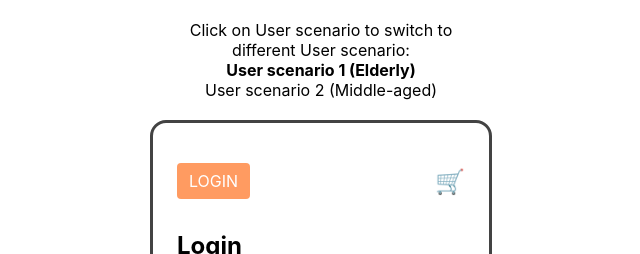
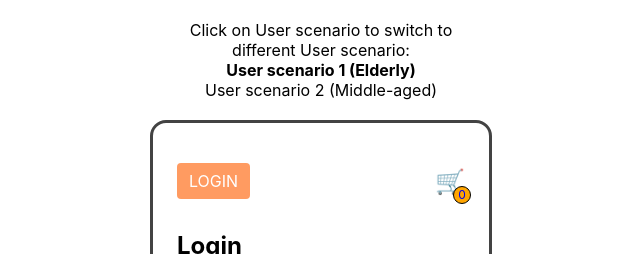
Before and after one commit to snemvalts/ux-ui-software-prototype, a React (Create React App) app: page /ux-ui-software-prototype/login in a window 1280 px wide. Shown: the top 254 px of the page, without its empty margins (319-959 px from the left). Built offline with nearby package versions, Linux system fonts and the light colour scheme.

Commit message:
Added cart counter

```diff
--- a/src/App.js
+++ b/src/App.js
@@ -46,6 +46,19 @@ const HeaderContainer = styled.div`
   align-items: center;
 `;
 
+const CartCounter = styled.span`
+    position: absolute;
+    border: 1px solid black;
+    border-radius: 50%;
+    width: 16px;
+    height: 16px;
+    font-size: 12px;
+    text-align: center;
+    background: orange;
+    right: -6px;
+    bottom: -8px;
+`;
+
 export const SubmitButton = styled.div`
   padding: 8px 12px;
   text-transform: uppercase;
@@ -71,13 +84,20 @@ const UCSwitch = () => {
         </UCSwitchContainer>
     )
 }
-export const Header = () =>
-    (
-    <HeaderContainer>
-      <Link to="/login" style={{textDecoration: 'none'}}><Button>Login</Button></Link>
-      <Link to="/checkout" style={{fontSize: '24px', textDecoration: 'none'}}><span>🛒</span></Link>
-    </HeaderContainer>
+export const Header = () => {
+    const [appstate] = useAppState();
+
+    return (
+        <HeaderContainer>
+            <Link to="/login" style={{textDecoration: 'none'}}><Button>Login</Button></Link>
+            <Link to="/checkout" style={{
+                fontSize: '24px',
+                textDecoration: 'none',
+                position: 'relative'
+            }}><span> <CartCounter>{appstate.cart}</CartCounter>🛒</span></Link>
+        </HeaderContainer>
     );
+}
 
 export default function App() {
   return (
--- a/src/hooks/useAppState.jsx
+++ b/src/hooks/useAppState.jsx
@@ -12,7 +12,7 @@ export const useAppState = () => {
 }
 
 export const AppStateProvider = (props) => {
-  const [state, setState] = useState({uc: 1});
+  const [state, setState] = useState({uc: 1, cart: 0});
   return (
     <AppStateContext.Provider value={[state,setState]}>
       { props.children }
--- a/src/pages/Checkout.jsx
+++ b/src/pages/Checkout.jsx
@@ -1,4 +1,4 @@
-import React from "react";
+import React, {useEffect} from "react";
 import {Link} from "react-router-dom";
 import styled from 'styled-components';
 import {RootContainer} from "./Home";
@@ -54,7 +54,11 @@ const Button = styled.button `
 const Checkout = () => {
 
     const itemStyle = {padding: '5px'}
-    const [appstate]  = useAppState();
+    const [appstate,setAppstate]  = useAppState();
+
+    useEffect(() => {
+        setAppstate({...appstate, cart: 6})
+    }, []);
 
     if(appstate.uc === 1){
         return (
--- a/src/pages/Product.jsx
+++ b/src/pages/Product.jsx
@@ -28,7 +28,7 @@ const ImageContainer = styled.div`
 `;
 
 const Product = () => {
-    const [appstate] = useAppState();
+    const [appstate, setAppState] = useAppState();
     if (appstate.uc === 1) {
     return (
         <RootContainer>
@@ -58,7 +58,7 @@ const Product = () => {
                 <img src="/tomato.jpg" alt=""/>
             </ImageContainer>
 
-            <Link to="/search" style={{textDecoration: 'none'}}><SubmitButton>Add to Cart</SubmitButton></Link>
+            <Link to="/search" style={{textDecoration: 'none'}}><SubmitButton onClick={() => setAppState({...appstate, cart: appstate.cart + 1})}>Add to Cart</SubmitButton></Link>
         </RootContainer>
     );
 
@@ -90,7 +90,7 @@ const Product = () => {
                     <img src="/corona.jpg" alt=""/>
                 </ImageContainer>
 
-                <Link to="/checkout" style={{textDecoration: 'none'}}><SubmitButton>Add to Cart</SubmitButton></Link>
+                <Link to="/checkout" style={{textDecoration: 'none'}}><SubmitButton onClick={() => setAppState({...appstate, cart: appstate.cart + 1})}>Add to Cart</SubmitButton></Link>
             </RootContainer>
         );
     }
```
